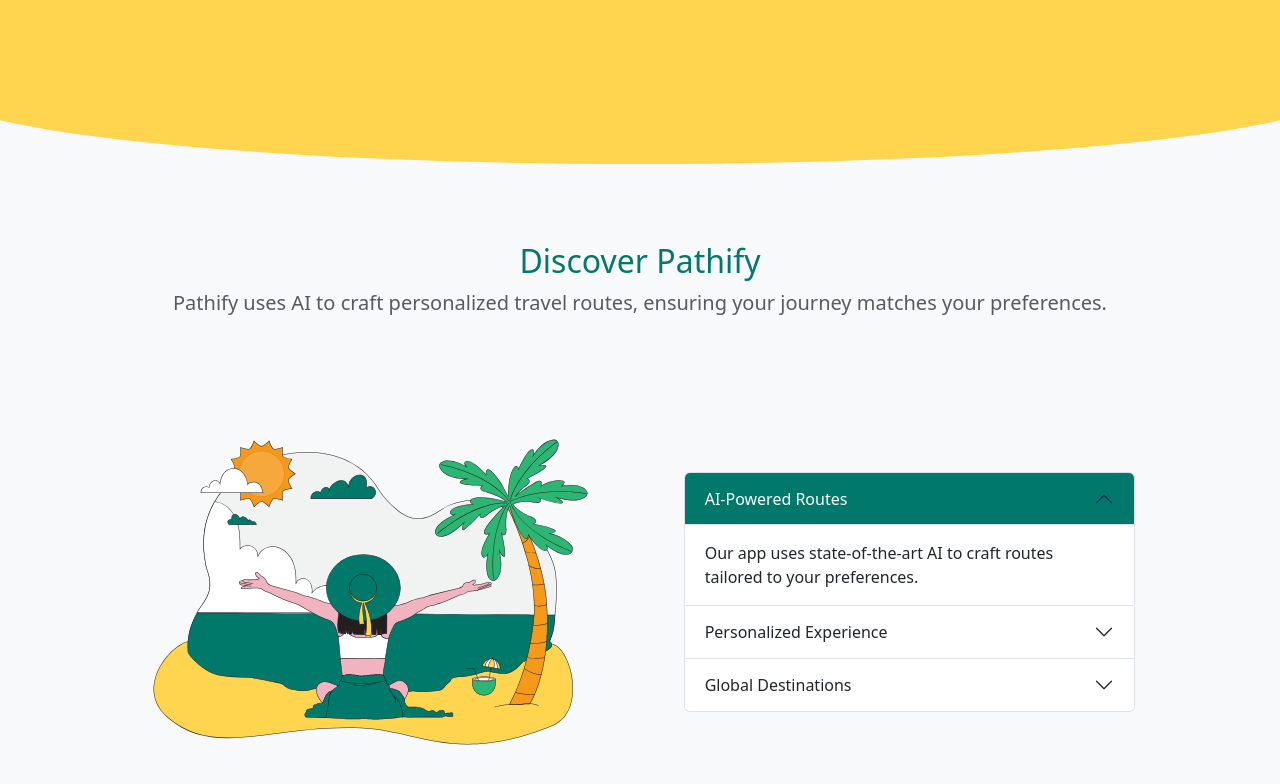
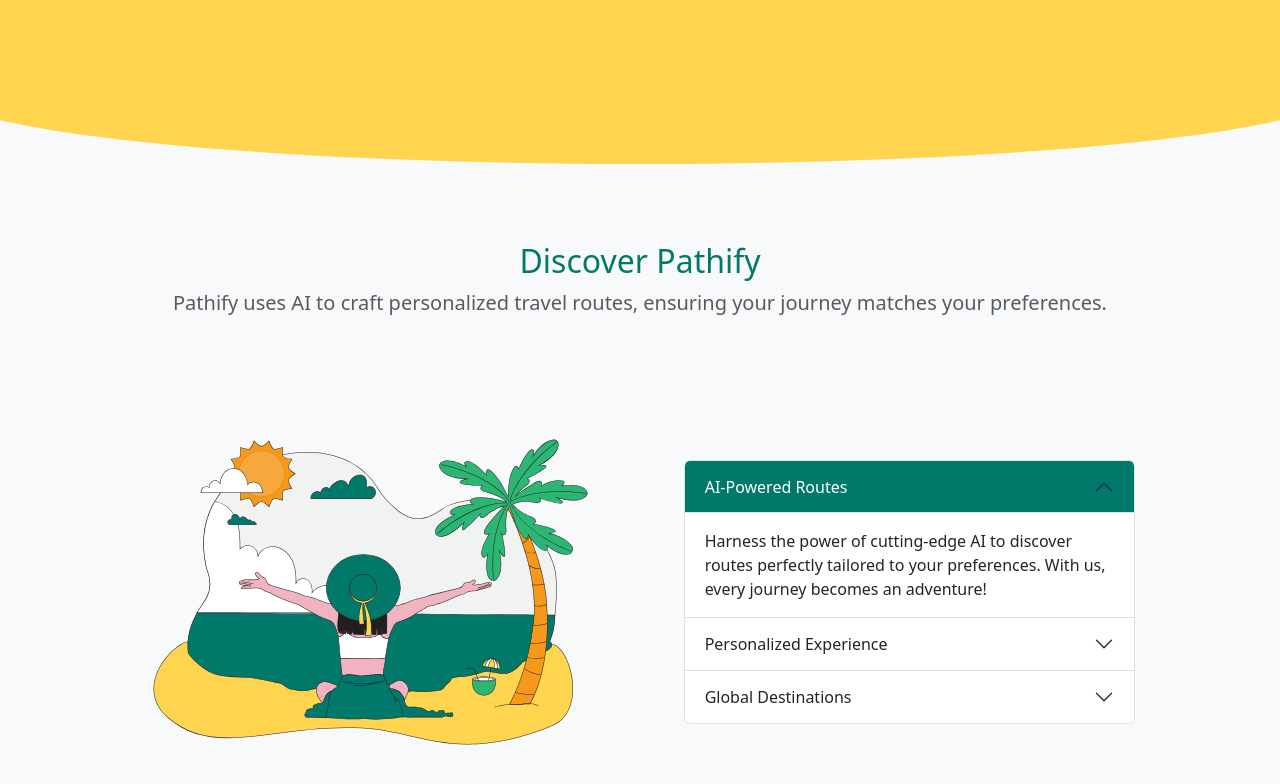
Before and after one commit to pkasprzak9/trip-app, a React (Create React App) app: page / in a window 1280 px wide. Shown: the part 712-1496 px from the top of the page. Built offline with nearby package versions, Linux system fonts and the light colour scheme.

Commit message:
Change text in About section

```diff
--- a/src/components/StartPage/About.jsx
+++ b/src/components/StartPage/About.jsx
@@ -21,19 +21,19 @@
               <Accordion.Item eventKey="0">
                 <Accordion.Header>AI-Powered Routes</Accordion.Header>
                 <Accordion.Body>
-                  Our app uses state-of-the-art AI to craft routes tailored to your preferences.
+                  Harness the power of cutting-edge AI to discover routes perfectly tailored to your preferences. With us, every journey becomes an adventure!
                 </Accordion.Body>
               </Accordion.Item>
               <Accordion.Item eventKey="1">
                 <Accordion.Header>Personalized Experience</Accordion.Header>
                 <Accordion.Body>
-                  Enjoy a unique travel experience designed just for you, based on your tastes.
+                  Experience unforgettable moments with unique suggestions that match your tastes. Your ideal getaway is just a tap away!
                 </Accordion.Body>
               </Accordion.Item>
               <Accordion.Item eventKey="2">
                 <Accordion.Header>Global Destinations</Accordion.Header>
                 <Accordion.Body>
-                  Discover destinations across the globe with routes optimized for your journey.
+                  Explore the world’s most beautiful spots with routes optimized just for you. It’s time for an adventure that will enchant you!
                 </Accordion.Body>
               </Accordion.Item>
             </Accordion>
```
